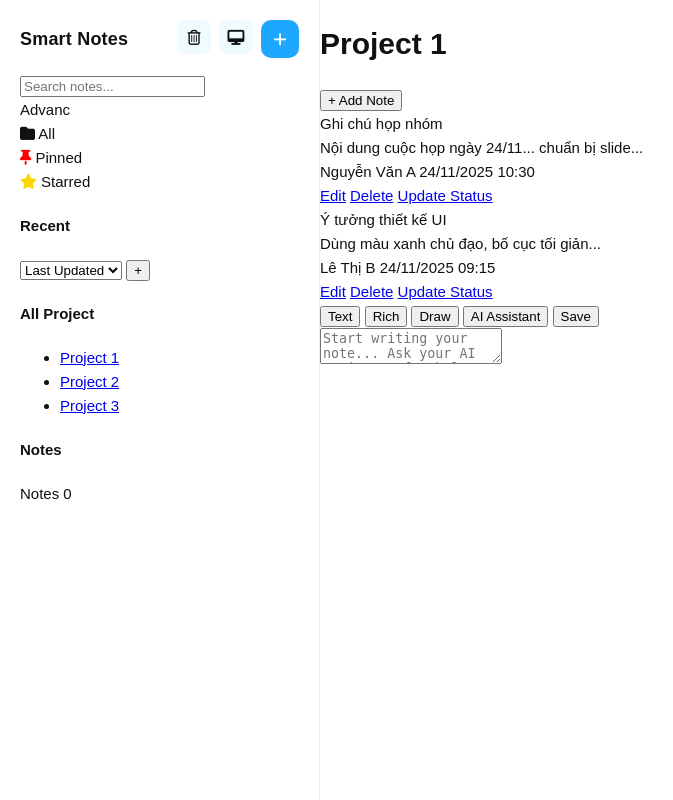
After one commit to Vi-Phuong/Project_CNW, a PHP site: page /project-detail.php in a window 1280 px wide. The commit adds this page. Shown: the whole page, without its empty margins (0-673 px from the left). Run offline with PHP 8.4, Linux system fonts and the light colour scheme; a stand-in replaces the project's code that opens the database connection.

Commit message:
Update CSS styles for layout and theme consistency

```diff
--- a/view/TrangChinh.php
+++ b/view/TrangChinh.php
@@ -346,9 +346,5 @@ $notes = $stmt->fetchAll();
 </div>
 
 
-</body>
-</html>
-<?php
- echo "hello"
 
 ?>
--- /dev/null
+++ b/view/project-detail.php
@@ -0,0 +1,115 @@
+<!DOCTYPE html>
+<html lang="vi">
+<head>
+  <meta charset="UTF-8" />
+  <meta name="viewport" content="width=device-width, initial-scale=1.0"/>
+  <title>Project 1 - Smart Notes</title>
+  <link rel="stylesheet" href="css_view.css" />
+  <link rel="stylesheet" href="https://cdnjs.cloudflare.com/ajax/libs/font-awesome/6.5.0/css/all.min.css" />
+</head>
+<body>
+  <div class="container">
+    <!-- SIDEBAR - GIỐNG HỆT TRANG TRƯỚC -->
+    <aside class="sidebar" id="Sidebar">
+      <div class="sb-top">
+        <div class="sb-title">Smart Notes</div>
+        <div class="sb-icons">
+          <div class="icon" title="Trash"><i class="fa-regular fa-trash-can"></i></div>
+          <div class="icon" title="Desktop"><i class="fas fa-desktop"></i></div>
+          <div class="icon plus" title="New note">
+            <i class="fa fa-plus"></i>
+          </div>
+        </div>
+      </div>
+
+      <div class="search-box">
+        <input type="text" placeholder="Search notes...">
+      </div>
+
+      <nav class="sb-nav">
+        <div class="nav-item">Advanc</div>
+        <div class="nav-item"><i class="fa fa-folder"></i> All</div>
+        <div class="nav-item"><i class="fa fa-thumbtack" style="color: red;"></i> Pinned</div>
+        <div class="nav-item"><i class="fa fa-star" style="color: gold;"></i> Starred</div>
+      </nav>
+
+      <div class="section">
+        <h4>Recent</h4>
+        <div class="filter">
+          <select><option>Last Updated</option></select>
+          <button class="add-btn">+</button>
+        </div>
+      </div>
+
+      <div class="section">
+        <h4>All Project</h4>
+        <ul class="project-list">
+          <li><a href="project-detail.html">Project 1</a></li>
+          <li><a href="project-detail.html">Project 2</a></li>
+          <li><a href="project-detail.html">Project 3</a></li>
+        </ul>
+      </div>
+
+      <div class="section">
+        <h4>Notes</h4>
+        <div class="note-item">Notes <span>0</span></div>
+      </div>
+    </aside>
+
+    <!-- MAIN CONTENT: Hiển thị project + note list + editor -->
+    <main class="main-content">
+      <div class="project-header">
+        <h1>Project 1</h1>
+        <div class="project-actions">
+          <button class="btn-primary">+ Add Note</button>
+        </div>
+      </div>
+
+      <!-- Danh sách note con -->
+      <div class="note-list">
+        <div class="note-card" data-id="1">
+          <div class="note-title">Ghi chú họp nhóm</div>
+          <div class="note-preview">Nội dung cuộc họp ngày 24/11... chuẩn bị slide...</div>
+          <div class="note-meta">
+            <span>Nguyễn Văn A</span>
+            <span>24/11/2025 10:30</span>
+          </div>
+          <div class="note-actions">
+            <a href="#">Edit</a>
+            <a href="#" onclick="return confirm('Xác nhận xóa?')">Delete</a>
+            <a href="#">Update Status</a>
+          </div>
+        </div>
+
+        <div class="note-card" data-id="2">
+          <div class="note-title">Ý tưởng thiết kế UI</div>
+          <div class="note-preview">Dùng màu xanh chủ đạo, bố cục tối giản...</div>
+          <div class="note-meta">
+            <span>Lê Thị B</span>
+            <span>24/11/2025 09:15</span>
+          </div>
+          <div class="note-actions">
+            <a href="#">Edit</a>
+            <a href="#" onclick="return confirm('Xác nhận xóa?')">Delete</a>
+            <a href="#">Update Status</a>
+          </div>
+        </div>
+      </div>
+
+      <!-- Vùng soạn thảo (giữ nguyên như giao diện gốc) -->
+      <div class="editor-area">
+        <div class="editor-toolbar">
+          <button class="btn-tool">Text</button>
+          <button class="btn-tool">Rich</button>
+          <button class="btn-tool">Draw</button>
+          <button class="btn-tool ai">AI Assistant</button>
+          <button class="btn-save">Save</button>
+        </div>
+        <div class="editor-container">
+          <textarea placeholder="Start writing your note... Ask your AI assistant for help organizing your thoughts!"></textarea>
+        </div>
+      </div>
+    </main>
+  </div>
+</body>
+</html>
```
Also changed, not shown: view/all-projects.php (added, +67 -0 lines), view/giadien_full.html (+12 -2 lines).
